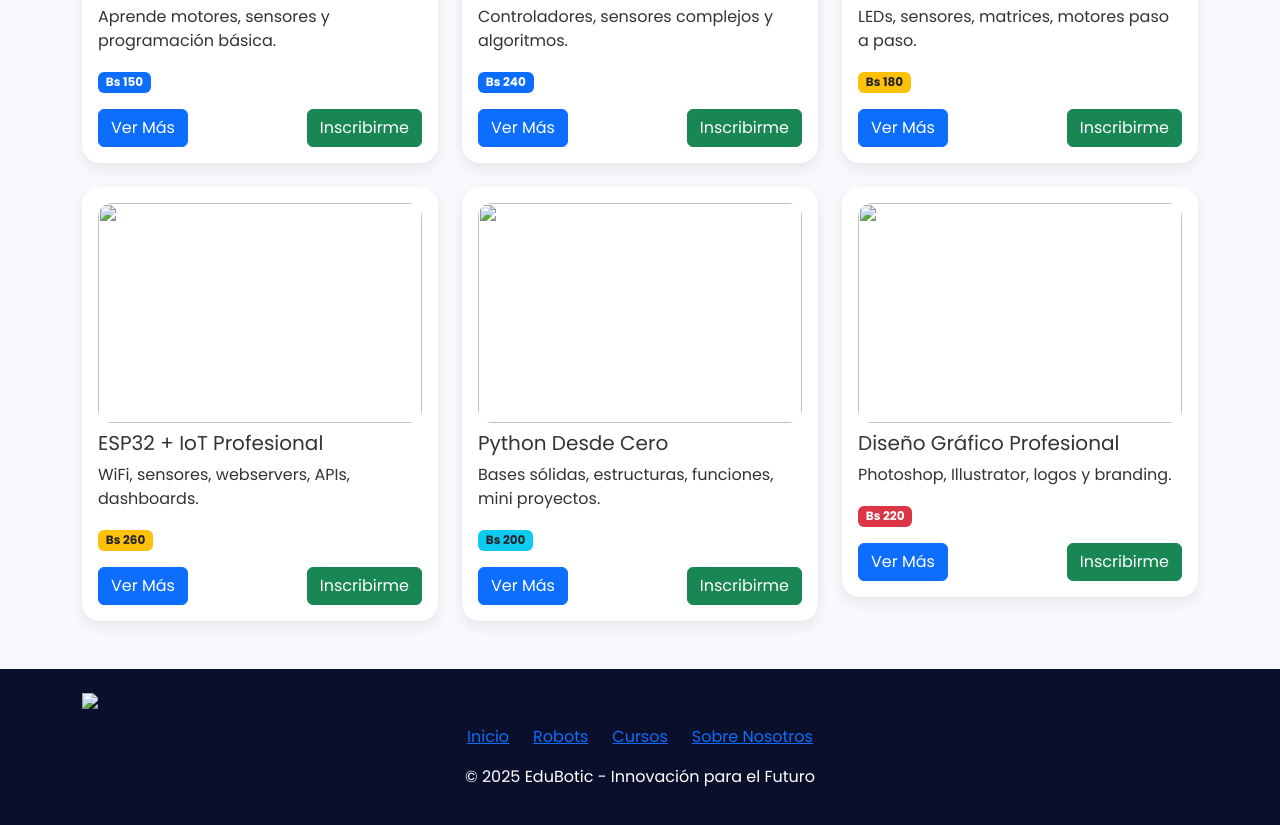
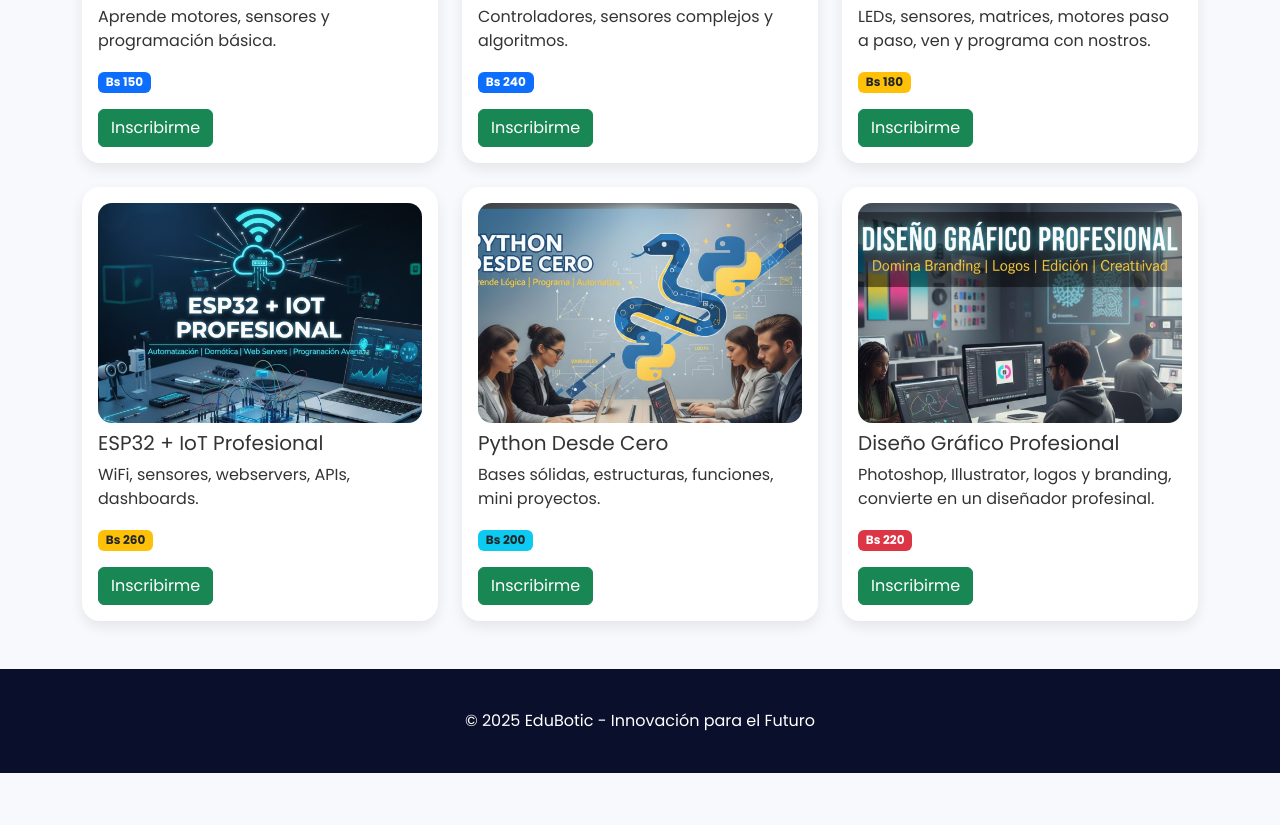
Before and after one commit to Luis-Osco/EduBotic, a plain HTML site: page cursos.html in a window 1280 px wide. Shown: the part 431-1256 px from the top of the page. After the commit the page ends 1204 px from the top, so only its background shows below. Drawn offline with nearby package versions, Linux system fonts and the light colour scheme.

Commit message:
Decimo Commit: Agregando imagenes a cursos y estilos

```diff
--- a/cursos.html
+++ b/cursos.html
@@ -68,24 +68,14 @@
     <div class="container">
         <div class="row g-4" id="cursosLista">
 
-            <!-- =======================================================
-                 ROBÓTICA
-            ======================================================== -->
             <div class="col-md-4 curso-item" data-category="robotica">
                 <div class="curso-card2">
-                    <img src="curso-robotica-1.jpg" class="curso-img">
+                    <img src="img/ni.png" class="curso-img">
                     <h5 class="mt-2">Robótica para Principiantes</h5>
                     <p>Aprende motores, sensores y programación básica.</p>
                     <span class="badge bg-primary">Bs 150</span>
 
                     <div class="d-flex justify-content-between mt-3">
-                        <button class="btn btn-primary view-course"
-                            data-name="Robótica para Principiantes"
-                            data-price="150"
-                            data-desc="Curso completo desde cero: motores, sensores, lógica, proyectos prácticos."
-                            data-img="curso-robotica-1.jpg">
-                            Ver Más
-                        </button>
 
                         <a href="https://wa.me/59162456246?text=Estoy%20interesado%20en%20el%20curso%20de%20Robótica%20para%20Principiantes"
                            class="btn btn-success">
@@ -98,19 +88,13 @@
 
             <div class="col-md-4 curso-item" data-category="robotica">
                 <div class="curso-card2">
-                    <img src="curso-robotica-2.jpg" class="curso-img">
+                    <img src="img/ava.png" class="curso-img">
                     <h5 class="mt-2">Robótica Avanzada</h5>
                     <p>Controladores, sensores complejos y algoritmos.</p>
                     <span class="badge bg-primary">Bs 240</span>
 
                     <div class="d-flex justify-content-between mt-3">
-                        <button class="btn btn-primary view-course"
-                            data-name="Robótica Avanzada"
-                            data-price="240"
-                            data-desc="Curso avanzado sobre calibración, control, comunicaciones y automatización robótica."
-                            data-img="curso-robotica-2.jpg">
-                            Ver Más
-                        </button>
+
 
                         <a href="https://wa.me/59162456246?text=Deseo%20inscribirme%20al%20curso%20de%20Robótica%20Avanzada"
                            class="btn btn-success">
@@ -122,24 +106,16 @@
 
 
 
-            <!-- =======================================================
-                 ARDUINO / ESP32
-            ======================================================== -->
+
             <div class="col-md-4 curso-item" data-category="arduino">
                 <div class="curso-card2">
-                    <img src="curso-arduino-1.jpg" class="curso-img">
+                    <img src="img/aRDU.png" class="curso-img">
                     <h5 class="mt-2">Arduino Desde Cero</h5>
-                    <p>LEDs, sensores, matrices, motores paso a paso.</p>
+                    <p>LEDs, sensores, matrices, motores paso a paso, ven y programa con nostros.</p>
                     <span class="badge bg-warning text-dark">Bs 180</span>
 
                     <div class="d-flex justify-content-between mt-3">
-                        <button class="btn btn-primary view-course"
-                            data-name="Arduino Desde Cero"
-                            data-price="180"
-                            data-desc="Aprende Arduino desde nivel cero hasta proyectos completos. Incluye módulos y ejercicios."
-                            data-img="curso-arduino-1.jpg">
-                            Ver Más
-                        </button>
+
 
                         <a href="https://wa.me/59162456246?text=Quiero%20inscribirme%20al%20curso%20de%20Arduino%20Desde%20Cero"
                            class="btn btn-success">
@@ -152,19 +128,13 @@
 
             <div class="col-md-4 curso-item" data-category="arduino">
                 <div class="curso-card2">
-                    <img src="curso-esp32-1.jpg" class="curso-img">
+                    <img src="img/esp32.png" class="curso-img">
                     <h5 class="mt-2">ESP32 + IoT Profesional</h5>
                     <p>WiFi, sensores, webservers, APIs, dashboards.</p>
                     <span class="badge bg-warning text-dark">Bs 260</span>
 
                     <div class="d-flex justify-content-between mt-3">
-                        <button class="btn btn-primary view-course"
-                            data-name="ESP32 + IoT Profesional"
-                            data-price="260"
-                            data-desc="Conecta sensores, controla dispositivos y crea paneles IoT con ESP32 utilizando websockets y APIs."
-                            data-img="curso-esp32-1.jpg">
-                            Ver Más
-                        </button>
+
 
                         <a href="https://wa.me/59162456246?text=Estoy%20listo%20para%20inscribirme%20al%20curso%20ESP32%20IoT%20Profesional"
                            class="btn btn-success">
@@ -176,24 +146,16 @@
 
 
 
-            <!-- =======================================================
-                 PROGRAMACIÓN
-            ======================================================== -->
+
             <div class="col-md-4 curso-item" data-category="programacion">
                 <div class="curso-card2">
-                    <img src="curso-python.jpg" class="curso-img">
+                    <img src="img/pyton.png" class="curso-img">
                     <h5 class="mt-2">Python Desde Cero</h5>
                     <p>Bases sólidas, estructuras, funciones, mini proyectos.</p>
                     <span class="badge bg-info text-dark">Bs 200</span>
 
                     <div class="d-flex justify-content-between mt-3">
-                        <button class="btn btn-primary view-course"
-                            data-name="Python Desde Cero"
-                            data-price="200"
-                            data-desc="Aprende Python desde cero, desarrolla algoritmos, proyectos y lógica de programación."
-                            data-img="curso-python.jpg">
-                            Ver Más
-                        </button>
+
 
                         <a href="https://wa.me/59162456246?text=Me%20interesa%20el%20curso%20Python%20Desde%20Cero"
                            class="btn btn-success">
@@ -205,24 +167,15 @@
 
 
 
-            <!-- =======================================================
-                 DISEÑO
-            ======================================================== -->
             <div class="col-md-4 curso-item" data-category="diseno">
                 <div class="curso-card2">
-                    <img src="curso-design-1.jpg" class="curso-img">
+                    <img src="img/dise.png" class="curso-img">
                     <h5 class="mt-2">Diseño Gráfico Profesional</h5>
-                    <p>Photoshop, Illustrator, logos y branding.</p>
+                    <p>Photoshop, Illustrator, logos y branding, convierte en un diseñador profesinal.</p>
                     <span class="badge bg-danger">Bs 220</span>
 
                     <div class="d-flex justify-content-between mt-3">
-                        <button class="btn btn-primary view-course"
-                            data-name="Diseño Gráfico Profesional"
-                            data-price="220"
-                            data-desc="Domina herramientas de diseño gráfico y crea proyectos profesionales de branding."
-                            data-img="curso-design-1.jpg">
-                            Ver Más
-                        </button>
+
 
                         <a href="https://wa.me/59162456246?text=Quisiera%20inscribirme%20al%20curso%20de%20Dise%C3%B1o%20Gr%C3%A1fico%20Profesional"
                            class="btn btn-success">
@@ -238,9 +191,7 @@
 
 
 
-<!-- ======================================================
-     MODAL EMERGENTE DE CURSOS
-====================================================== -->
+
 <div class="modal fade" id="courseModal" tabindex="-1">
     <div class="modal-dialog modal-lg modal-dialog-centered">
         <div class="modal-content p-3">
@@ -279,14 +230,7 @@
 <!-- FOOTER -->
 <footer class="footer py-4">
     <div class="container text-center">
-        <img src="logo-footer.png" class="footer-logo mb-3">
 
-        <div class="d-flex justify-content-center gap-4">
-            <a href="index.html">Inicio</a>
-            <a href="robots.html">Robots</a>
-            <a href="cursos.html">Cursos</a>
-            <a href="sobre-nosotros.html">Sobre Nosotros</a>
-        </div>
 
         <p class="mt-3">© 2025 EduBotic - Innovación para el Futuro</p>
     </div>
```
Also changed, not shown: img/aRDU.png (added), img/ava.png (added), img/dise.png (added), img/esp32.png (added), img/ni.png (added), img/pyton.png (added), 2 other files.
